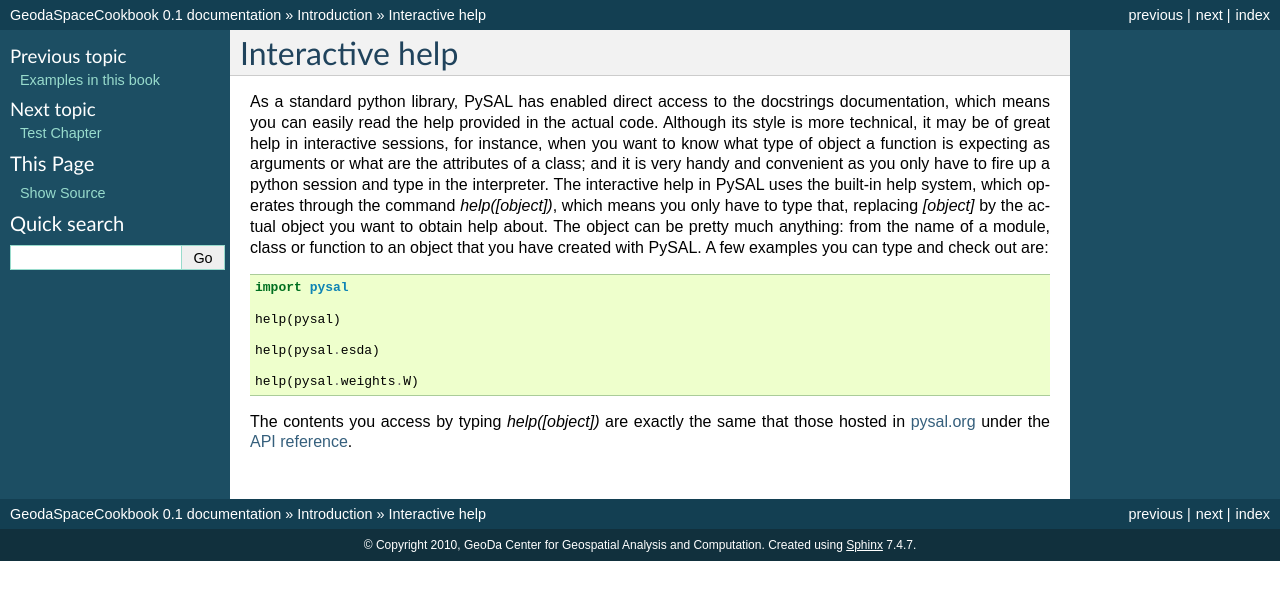
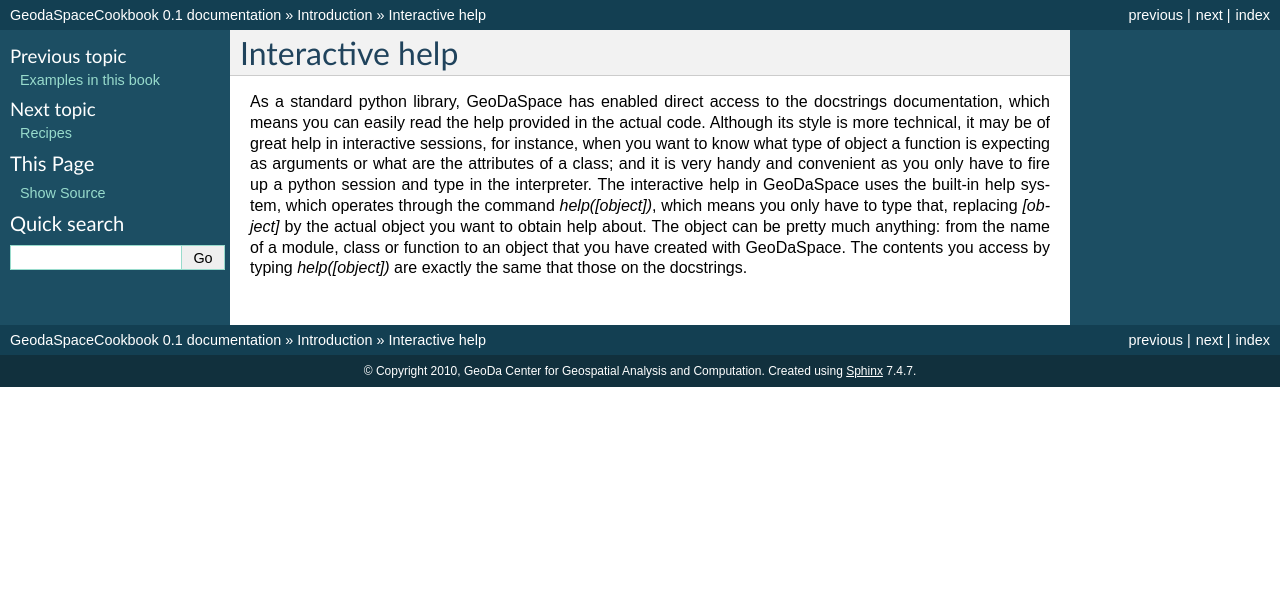
Before and after one commit to GeoDaCenter/GeoDaSpace, a Sphinx documentation site: the page built from doc/GeodaSpace-cookbook/source/c0Intro/ihelp.rst, in a window 1280 px wide. Shown: the top 600 px of the page. Built offline with Sphinx 7.4.7, drawn with Linux system fonts in a browser that asks for light colours; formulas are drawn with MathJax 3; pages that are not in the unit, such as notebooks, are missing from menus.

Commit message:
Adding tag and task files to Cookbook. Laying the structure as agreed on May 27th. Appending APIs (doesn't quite work yet)

```diff
--- a/doc/GeodaSpace-cookbook/source/c0Intro/ihelp.rst
+++ b/doc/GeodaSpace-cookbook/source/c0Intro/ihelp.rst
@@ -4,27 +4,16 @@
 Interactive help
 ================
 
-As a standard python library, PySAL has enabled direct access to the
+As a standard python library, GeoDaSpace has enabled direct access to the
 docstrings documentation, which means you can easily read the help provided in
 the actual code. Although its style is more technical, it may be
 of great help in interactive sessions, for instance, when you want to know
 what type of object a function is expecting as arguments or what are the
 attributes of a class; and it is very handy and convenient as you only have to
 fire up a python session and type in the interpreter. The interactive help in
-PySAL uses the built-in help system, which operates through the command
+GeoDaSpace uses the built-in help system, which operates through the command
 `help([object])`, which means you only have to type that, replacing `[object]`
 by the actual object you want to obtain help about. The object can be pretty
 much anything: from the name of a module, class or function to an object that
-you have created with PySAL. A few examples you can type and check out are::
-
-    import pysal
-
-    help(pysal)
-
-    help(pysal.esda)
-
-    help(pysal.weights.W)
-
-The contents you access by typing `help([object])` are exactly the same that
-those hosted in `pysal.org <http://pysal.org>`_ under the `API reference
-<http://pysal.org/library/index.html>`_.
+you have created with GeoDaSpace. The contents you access by typing `help([object])` are exactly the same that
+those on the docstrings.
--- a/doc/GeodaSpace-cookbook/source/c0Intro/intro_text.rst
+++ b/doc/GeodaSpace-cookbook/source/c0Intro/intro_text.rst
@@ -1,8 +1,8 @@
 .. _intro_text:
 
-====================
-A cookbook for PySAL
-====================
+=========================
+A cookbook for GeoDaSpace
+=========================
 
 Placeholder for the intro of the Cookbook.
 
--- /dev/null
+++ b/doc/GeodaSpace-cookbook/source/c1recipes/intro_recipes.rst
@@ -0,0 +1,6 @@
+
+======================
+Recipes for GeoDaSpace
+======================
+
+Placeholder for the first paragraph of the chapter.
--- a/doc/GeodaSpace-cookbook/source/index.rst
+++ b/doc/GeodaSpace-cookbook/source/index.rst
@@ -12,7 +12,9 @@
     :maxdepth: 3
 
     c0Intro/index
-    cTest/index
+    c1recipes/index
+    appendix/index
+
 Indices and tables
 ==================
 
--- a/doc/GeodaSpace-cookbook/source/recipe_template.rst
+++ b/doc/GeodaSpace-cookbook/source/recipe_template.rst
@@ -1,4 +1,4 @@
-.. Put tags here separated by commas
+.. Put tags here separated by commas and followed by an underscore (e.g. 'advanced_estimation_models_')
 .. _label: (use the name of the file)
 
 ===================
```
Also changed, not shown: doc/GeodaSpace-cookbook/source/appendix/index.rst (added, +12 -0 lines), doc/GeodaSpace-cookbook/source/appendix/library/contents/econometrics/gmm.rst (added, +8 -0 lines), doc/GeodaSpace-cookbook/source/appendix/library/contents/econometrics/index.rst (added, +7 -0 lines), doc/GeodaSpace-cookbook/source/appendix/library/contents/econometrics/ols.rst (added, +8 -0 lines), doc/GeodaSpace-cookbook/source/appendix/library/contents/index.rst (added, +16 -0 lines), doc/GeodaSpace-cookbook/source/appendix/library/index.rst (added, +8 -0 lines), doc/GeodaSpace-cookbook/source/c1recipes/index.rst (added, +10 -0 lines), doc/GeodaSpace-cookbook/source/tasks.rst (added, +19 -0 lines), doc/GeodaSpace-cookbook/source/tags.rst (added).
